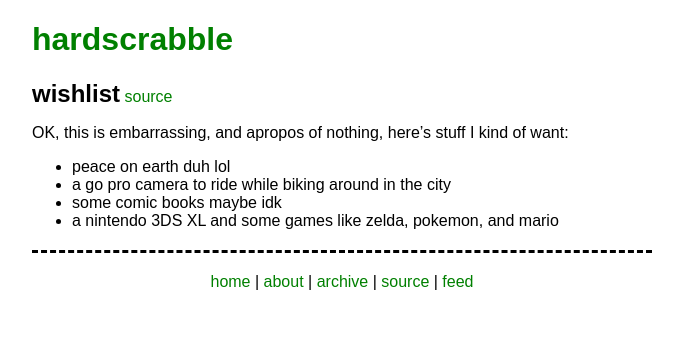
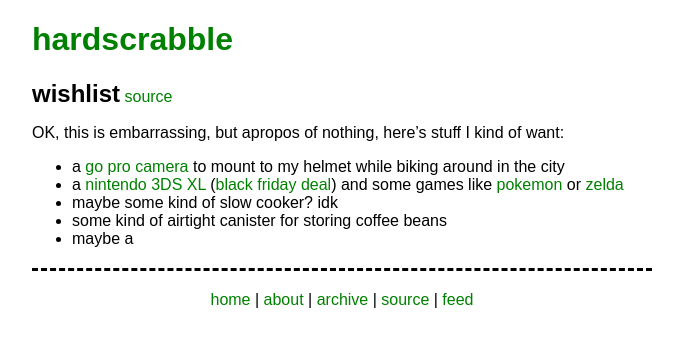
Before and after one commit to hardscrabble/hardscrabble.github.io, a Jekyll site: the page built from wishlist/index.md, in a window 1280 px wide. Shown: the top 347 px of the page, without its empty margins (298-981 px from the left). Built offline with Jekyll 4.4.1, drawn with Linux system fonts in a browser that asks for light colours.

Commit message:
update wishlist

```diff
--- a/wishlist/index.md
+++ b/wishlist/index.md
@@ -3,9 +3,16 @@ layout: page
 title: wishlist
 ---
 
-OK, this is embarrassing, and apropos of nothing, here's stuff I kind of want:
+OK, this is embarrassing, but apropos of nothing, here's stuff I kind of want:
 
-* peace on earth duh lol
-* a go pro camera to ride while biking around in the city
-* some comic books maybe idk
-* a nintendo 3DS XL and some games like zelda, pokemon, and mario
+* a [go pro camera][] to mount to my helmet while biking around in the city
+* a [nintendo 3DS XL][] ([black friday deal][]) and some games like [pokemon][] or [zelda][]
+* maybe some kind of slow cooker? idk
+* some kind of airtight canister for storing coffee beans
+* maybe a
+
+[go pro camera]: http://www.amazon.com/GoPro-CHDHE-301-HERO3-White-Edition/dp/B009TCCTSQ/ref=sr_1_3?s=photo&ie=UTF8&qid=1385740531&sr=1-3
+[nintendo 3DS XL]: http://www.gamestop.com/nintendo-3ds/consoles/nintendo-3ds-xl-black/110540
+[black friday deal]: http://www.gamespot.com/articles/nintendo-confirms-legend-of-zelda-black-friday-3ds-xl-bundle-for-150/1100-6416417/
+[pokemon]: http://www.amazon.com/Pok%C3%A9mon-X-nintendo-3ds/dp/B0053B5RGI/ref=sr_1_15?ie=UTF8&qid=1385740605&sr=8-15&keywords=nintendo+3ds+xl
+[zelda]: http://www.amazon.com/The-Legend-Zelda-Between-nintendo-3ds/dp/B00GANWVJE/ref=sr_1_1?ie=UTF8&qid=1385741230&sr=8-1&keywords=zelda
```
